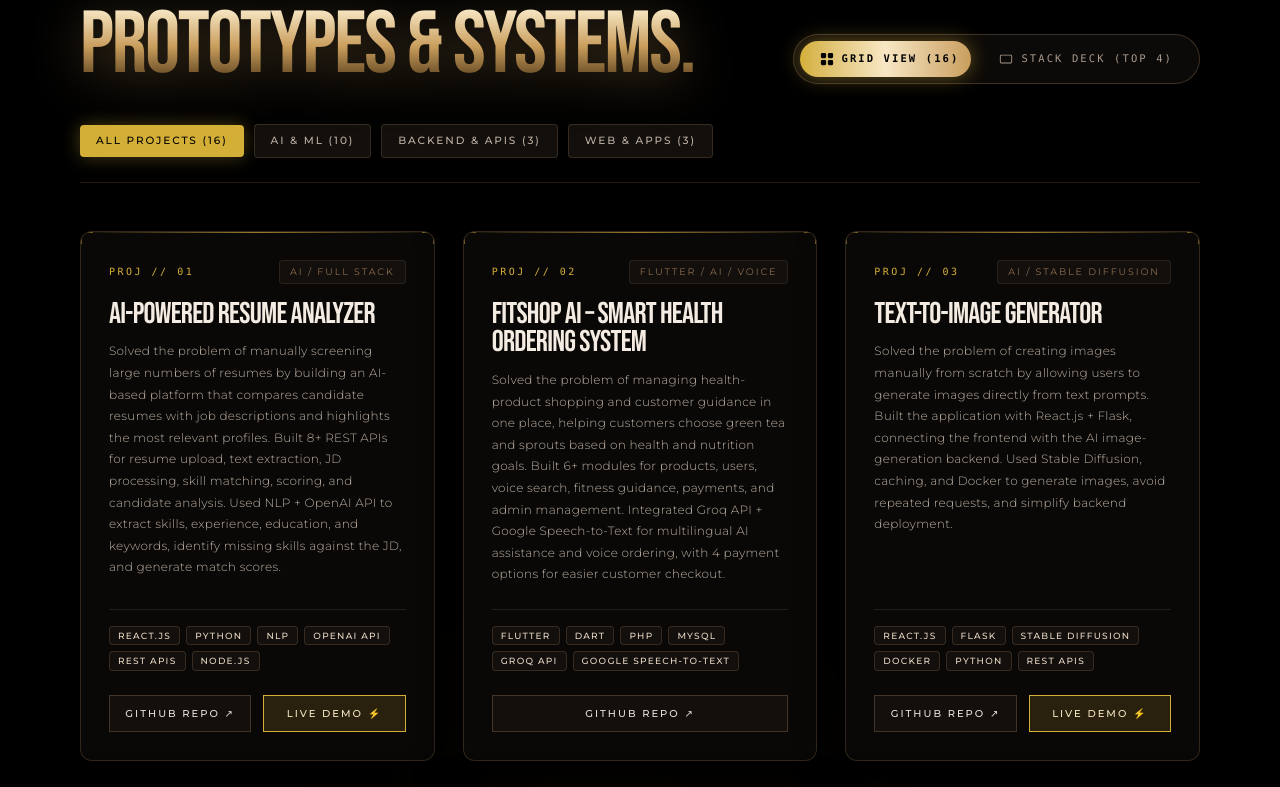
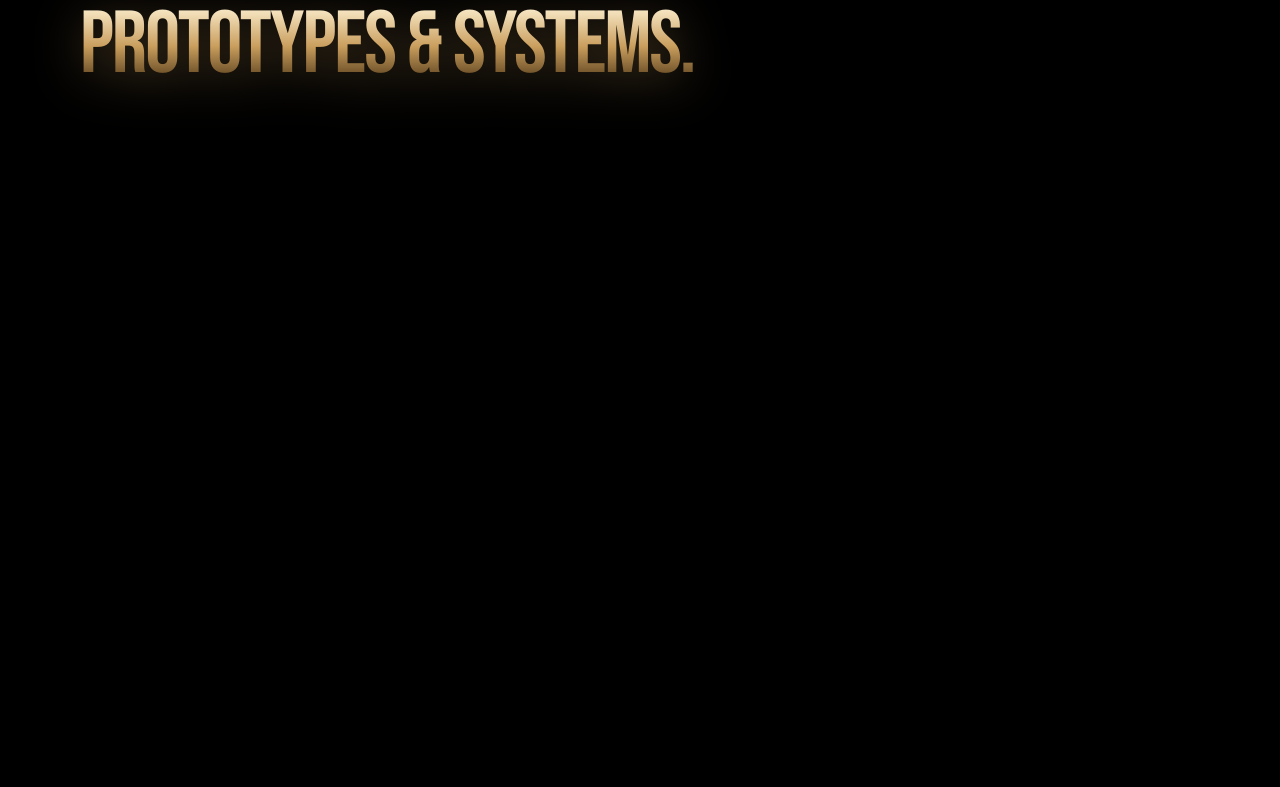
Before and after one commit to Patil-Shital-9236/shitalpatil-portfolio, a React (Vite) app: page / in a window 1280 px wide. Shown: the part 1873-2660 px from the top of the page. Built offline with nearby package versions, Linux system fonts and the light colour scheme; a web font is replaced by a local one.

Commit message:
Set Diploma first in education and present permanent top 4 Stack Deck with full Grid View below

```diff
--- a/src/components/ExperienceSection.tsx
+++ b/src/components/ExperienceSection.tsx
@@ -43,17 +43,17 @@ const journey: RouteStop[] = [
   },
   {
     id: '03',
+    year: '2020 - 2023',
+    title: 'DIPLOMA IN COMPUTER SCIENCE & ENG.',
+    organization: 'YASHWANTRAO POLYTECHNIC, ICHALKARANJI',
+    description: 'Built a strong foundation in programming, database management, and system design. (88.11%)',
+  },
+  {
+    id: '04',
     year: '2023 - 2026',
     title: 'B.TECH IN COMPUTER SCIENCE (AIML)',
     organization: 'KIT’S COLLEGE OF ENGINEERING, KOLHAPUR',
     description: 'Focused on AI, Machine Learning, and core computer science fundamentals. (C.G.P.A : 9.07)',
-  },
-  {
-    id: '04',
-    year: '2020 - 2023',
-    title: 'DIPLOMA IN COMPUTER SCIENCE & ENG.',
-    organization: 'YASHWANTRAO POLYTECHNIC, ICHALKARANJI',
-    description: 'Built a strong foundation in programming, database management, and system design. (88.11%)',
   },
 ];
 
--- a/src/components/ProjectsSection.tsx
+++ b/src/components/ProjectsSection.tsx
@@ -1,5 +1,5 @@
 import React, { useState } from 'react';
-import { motion, AnimatePresence } from 'framer-motion';
+import { motion } from 'framer-motion';
 import ScrollStack, { ScrollStackItem } from './ScrollStack';
 
 interface Project {
@@ -277,13 +277,13 @@ const allProjects: Project[] = [
 ];
 
 type FilterType = 'all' | 'ai-ml' | 'fullstack-backend' | 'web-mobile';
-type ViewMode = 'grid' | 'stack';
 
 export const ProjectsSection: React.FC = () => {
   const [activeFilter, setActiveFilter] = useState<FilterType>('all');
-  const [viewMode, setViewMode] = useState<ViewMode>('grid');
 
-  const filteredProjects =
+  const topProjects = allProjects.slice(0, 4);
+
+  const gridProjects =
     activeFilter === 'all'
       ? allProjects
       : allProjects.filter((p) => p.filterGroup === activeFilter);
@@ -298,7 +298,7 @@ export const ProjectsSection: React.FC = () => {
       <div className="absolute bottom-1/3 right-1/4 w-[32rem] h-[32rem] bg-[#8C6D4F]/5 rounded-full blur-[170px] pointer-events-none" />
 
       <div className="max-w-7xl mx-auto w-full relative z-10">
-        {/* Eyebrow Header */}
+        {/* ================= PART 1: TOP 4 FEATURED STACK DECK ================= */}
         <motion.div
           initial={{ opacity: 0, x: -20 }}
           whileInView={{ opacity: 1, x: 0 }}
@@ -310,7 +310,7 @@ export const ProjectsSection: React.FC = () => {
             className="text-[11px] font-medium tracking-[0.35em] uppercase text-[#D4AF37]"
             style={{ fontFamily: "'Montserrat', sans-serif" }}
           >
-            02 / SELECTED WORK ({allProjects.length} PROJECTS)
+            02 / FEATURED FLAGSHIP PROJECTS (TOP 4)
           </span>
           <div className="w-20 h-[1px] bg-gradient-to-r from-[#D4AF37]/80 via-[#8C6D4F]/40 to-transparent" />
         </motion.div>
@@ -321,7 +321,7 @@ export const ProjectsSection: React.FC = () => {
           whileInView={{ opacity: 1, y: 0 }}
           viewport={{ once: true }}
           transition={{ duration: 0.9, ease: [0.16, 1, 0.3, 1] }}
-          className="flex flex-col lg:flex-row lg:items-end justify-between mb-10 gap-6"
+          className="mb-8"
         >
           <h2
             className="text-5xl sm:text-6xl md:text-7xl lg:text-[5.5rem] tracking-tight uppercase leading-[0.85] select-none"
@@ -334,196 +334,12 @@ export const ProjectsSection: React.FC = () => {
               PROTOTYPES &amp; SYSTEMS.
             </span>
           </h2>
-
-          {/* View Switcher Controls */}
-          <div className="relative inline-flex items-center bg-[#0C0A08] p-1.5 rounded-full border border-[#8C6D4F]/40 shadow-[0_4px_25px_rgba(0,0,0,0.85)] self-start lg:self-auto">
-            <button
-              onClick={() => setViewMode('grid')}
-              className={`relative z-10 px-5 py-2.5 text-[10.5px] font-mono tracking-[0.2em] uppercase transition-colors duration-300 flex items-center space-x-2 rounded-full ${
-                viewMode === 'grid' ? 'text-black font-semibold' : 'text-[#A8988B] hover:text-white'
-              }`}
-            >
-              {viewMode === 'grid' && (
-                <motion.div
-                  layoutId="activeViewPill"
-                  className="absolute inset-0 bg-gradient-to-r from-[#D4AF37] via-[#F7E7C4] to-[#C99E5D] rounded-full shadow-[0_0_20px_rgba(212,175,55,0.45)] z-[-1]"
-                  transition={{ type: 'spring', stiffness: 400, damping: 30 }}
-                />
-              )}
-              <svg className="w-3.5 h-3.5 shrink-0" viewBox="0 0 16 16" fill="currentColor">
-                <path d="M1 2.5A1.5 1.5 0 012.5 1h3A1.5 1.5 0 017 2.5v3A1.5 1.5 0 015.5 7h-3A1.5 1.5 0 011 5.5v-3zM9 2.5A1.5 1.5 0 0110.5 1h3A1.5 1.5 0 0115 2.5v3A1.5 1.5 0 0113.5 7h-3A1.5 1.5 0 019 5.5v-3zM1 10.5A1.5 1.5 0 012.5 9h3A1.5 1.5 0 017 10.5v3A1.5 1.5 0 015.5 15h-3A1.5 1.5 0 011 13.5v-3zM9 10.5A1.5 1.5 0 0110.5 9h3a1.5 1.5 0 011.5 1.5v3a1.5 1.5 0 01-1.5 1.5h-3A1.5 1.5 0 019 13.5v-3z"/>
-              </svg>
-              <span>GRID VIEW ({filteredProjects.length})</span>
-            </button>
-
-            <button
-              onClick={() => setViewMode('stack')}
-              className={`relative z-10 px-5 py-2.5 text-[10.5px] font-mono tracking-[0.2em] uppercase transition-colors duration-300 flex items-center space-x-2 rounded-full ${
-                viewMode === 'stack' ? 'text-black font-semibold' : 'text-[#A8988B] hover:text-white'
-              }`}
-            >
-              {viewMode === 'stack' && (
-                <motion.div
-                  layoutId="activeViewPill"
-                  className="absolute inset-0 bg-gradient-to-r from-[#D4AF37] via-[#F7E7C4] to-[#C99E5D] rounded-full shadow-[0_0_20px_rgba(212,175,55,0.45)] z-[-1]"
-                  transition={{ type: 'spring', stiffness: 400, damping: 30 }}
-                />
-              )}
-              <svg className="w-3.5 h-3.5 shrink-0" viewBox="0 0 16 16" fill="currentColor">
-                <path d="M2.5 3A1.5 1.5 0 001 4.5v7A1.5 1.5 0 002.5 13h11a1.5 1.5 0 001.5-1.5v-7A1.5 1.5 0 0013.5 3h-11zM14 4.5v7a.5.5 0 01-.5.5h-11a.5.5 0 01-.5-.5v-7a.5.5 0 01.5-.5h11a.5.5 0 01.5.5z"/>
-              </svg>
-              <span>STACK DECK (TOP 4)</span>
-            </button>
-          </div>
         </motion.div>
 
-        {/* Category Filter Tabs */}
-        <div className="flex flex-wrap items-center gap-2.5 mb-12 border-b border-[#8C6D4F]/25 pb-6">
-          {[
-            { id: 'all', label: `ALL PROJECTS (${allProjects.length})` },
-            {
-              id: 'ai-ml',
-              label: `AI & ML (${allProjects.filter((p) => p.filterGroup === 'ai-ml').length})`,
-            },
-            {
-              id: 'fullstack-backend',
-              label: `BACKEND & APIs (${allProjects.filter((p) => p.filterGroup === 'fullstack-backend').length})`,
-            },
-            {
-              id: 'web-mobile',
-              label: `WEB & APPS (${allProjects.filter((p) => p.filterGroup === 'web-mobile').length})`,
-            },
-          ].map((tab) => (
-            <button
-              key={tab.id}
-              onClick={() => setActiveFilter(tab.id as FilterType)}
-              className={`px-4 py-2 text-[10px] sm:text-[10.5px] font-medium tracking-[0.18em] uppercase rounded-sm transition-all duration-300 ${
-                activeFilter === tab.id
-                  ? 'bg-[#D4AF37] text-black shadow-[0_0_18px_rgba(212,175,55,0.35)]'
-                  : 'bg-[#120F0C] text-[#BDB0A4] border border-[#8C6D4F]/30 hover:border-[#D4AF37]/60 hover:text-white'
-              }`}
-              style={{ fontFamily: "'Montserrat', sans-serif" }}
-            >
-              {tab.label}
-            </button>
-          ))}
-        </div>
-
-        {/* View Mode Render */}
-        <AnimatePresence mode="wait">
-          {viewMode === 'grid' ? (
-            /* ================= GRID VIEW ================= */
-            <motion.div
-              key="grid"
-              initial={{ opacity: 0, y: 15 }}
-              animate={{ opacity: 1, y: 0 }}
-              exit={{ opacity: 0, y: -15 }}
-              transition={{ duration: 0.4 }}
-              className="grid grid-cols-1 md:grid-cols-2 lg:grid-cols-3 gap-7"
-            >
-              {filteredProjects.map((project, idx) => (
-                <motion.div
-                  key={project.id}
-                  initial={{ opacity: 0, y: 20 }}
-                  whileInView={{ opacity: 1, y: 0 }}
-                  viewport={{ once: true }}
-                  transition={{ duration: 0.6, delay: idx * 0.05 }}
-                  className="relative flex flex-col justify-between p-7 bg-[#0A0806] border border-[#8C6D4F]/30 hover:border-[#D4AF37] rounded-xl transition-all duration-300 group overflow-hidden shadow-[0_15px_45px_rgba(0,0,0,0.85)] hover:shadow-[0_20px_50px_rgba(212,175,55,0.12)]"
-                >
-                  {/* Top Border Flare */}
-                  <div className="absolute top-0 left-0 right-0 h-[1px] bg-gradient-to-r from-transparent via-[#D4AF37]/70 to-transparent" />
-
-                  {/* Corner Minimal L-Brackets */}
-                  <div className="absolute top-0 left-0 w-3 h-3 border-t border-l border-[#D4AF37]/50 group-hover:border-[#D4AF37] transition-colors" />
-                  <div className="absolute top-0 right-0 w-3 h-3 border-t border-r border-[#D4AF37]/50 group-hover:border-[#D4AF37] transition-colors" />
-
-                  <div>
-                    {/* Header Row */}
-                    <div className="flex items-center justify-between mb-4">
-                      <span className="text-[10px] font-mono tracking-[0.25em] text-[#D4AF37]">
-                        PROJ // {project.number}
-                      </span>
-                      <span
-                        className="text-[9.5px] font-mono tracking-[0.2em] uppercase text-[#8C6D4F] bg-[#120F0C] px-2.5 py-1 rounded border border-[#8C6D4F]/20"
-                        style={{ fontFamily: "'Montserrat', sans-serif" }}
-                      >
-                        {project.category}
-                      </span>
-                    </div>
-
-                    {/* Title */}
-                    <h3
-                      className="text-2xl sm:text-3xl font-normal tracking-tight text-[#F4EBE2] mb-3 group-hover:text-white transition-colors uppercase leading-[0.95]"
-                      style={{ fontFamily: "'Bebas Neue', sans-serif" }}
-                    >
-                      {project.title}
-                    </h3>
-
-                    {/* Description */}
-                    <p
-                      className="text-xs text-[#BDB0A4] font-light leading-[1.8] mb-6 tracking-wide"
-                      style={{ fontFamily: "'Montserrat', sans-serif" }}
-                    >
-                      {project.description}
-                    </p>
-                  </div>
-
-                  <div>
-                    {/* Tech Pills */}
-                    <div className="flex flex-wrap gap-1.5 mb-6 pt-4 border-t border-[#8C6D4F]/20">
-                      {project.tech.map((t) => (
-                        <span
-                          key={t}
-                          className="px-2 py-0.5 text-[9px] font-medium tracking-[0.14em] uppercase rounded-sm border border-[#8C6D4F]/30 bg-[#120F0C] text-[#E8D7C5] group-hover:border-[#D4AF37]/40 transition-colors"
-                          style={{ fontFamily: "'Montserrat', sans-serif" }}
-                        >
-                          {t}
-                        </span>
-                      ))}
-                    </div>
-
-                    {/* Action Buttons */}
-                    <div className="flex items-center space-x-3">
-                      <a
-                        href={project.githubUrl}
-                        target="_blank"
-                        rel="noopener noreferrer"
-                        className="flex-1 py-2.5 text-center border border-[#8C6D4F]/40 bg-[#120F0C] hover:border-[#D4AF37] hover:bg-[#D4AF37] text-[#E8DFD8] hover:text-black text-[10px] font-medium tracking-[0.2em] uppercase transition-all duration-300"
-                        style={{ fontFamily: "'Montserrat', sans-serif" }}
-                      >
-                        GITHUB REPO ↗
-                      </a>
-                      {project.liveUrl && (
-                        <a
-                          href={project.liveUrl}
-                          target="_blank"
-                          rel="noopener noreferrer"
-                          className="flex-1 py-2.5 text-center border border-[#D4AF37] bg-[#D4AF37]/15 hover:bg-[#D4AF37] text-[#F7E7C4] hover:text-black text-[10px] font-medium tracking-[0.2em] uppercase transition-all duration-300"
-                          style={{ fontFamily: "'Montserrat', sans-serif" }}
-                        >
-                          LIVE DEMO ⚡
-                        </a>
-                      )}
-                    </div>
-                  </div>
-                </motion.div>
-              ))}
-            </motion.div>
-          ) : (
-            /* ================= STACK DECK VIEW ================= */
-            <motion.div
-              key="stack"
-              initial={{ opacity: 0, scale: 0.98 }}
-              animate={{ opacity: 1, scale: 1 }}
-              exit={{ opacity: 0, scale: 0.98 }}
-              transition={{ duration: 0.4 }}
-              className="w-full"
-            >
-              <ScrollStack
-                className="py-10"
-                itemDistance={60}
-              >
-                {filteredProjects.slice(0, 4).map((project) => (
+        {/* Permanent 3D Stack Deck for Top 4 Projects */}
+        <div className="w-full mb-28">
+          <ScrollStack className="py-6" itemDistance={60}>
+            {topProjects.map((project) => (
               <ScrollStackItem key={project.id}>
                 <div className="relative w-full p-8 sm:p-12 bg-[#0C0A08] border border-[#8C6D4F]/40 rounded-2xl shadow-[0_25px_60px_rgba(0,0,0,0.9)] overflow-hidden group">
                   {/* Top Gold Horizon Edge */}
@@ -539,7 +355,7 @@ export const ProjectsSection: React.FC = () => {
                       <div>
                         <div className="flex items-center space-x-3 mb-4">
                           <span className="text-xs font-mono tracking-[0.25em] text-[#D4AF37]">
-                                PROJ // {project.number}
+                            FLAGSHIP // {project.number}
                           </span>
                           <span
                             className="text-[10px] font-mono tracking-[0.2em] uppercase text-[#8C6D4F] bg-[#14100D] px-3 py-1 rounded border border-[#8C6D4F]/30"
@@ -627,9 +443,147 @@ export const ProjectsSection: React.FC = () => {
               </ScrollStackItem>
             ))}
           </ScrollStack>
+        </div>
+
+        {/* ================= PART 2: PERMANENT GRID VIEW FOR ALL REPOSITORIES ================= */}
+        <motion.div
+          initial={{ opacity: 0, x: -20 }}
+          whileInView={{ opacity: 1, x: 0 }}
+          viewport={{ once: true }}
+          transition={{ duration: 0.8 }}
+          className="flex items-center space-x-4 mb-5 pt-12 border-t border-[#8C6D4F]/20"
+        >
+          <span
+            className="text-[11px] font-medium tracking-[0.35em] uppercase text-[#D4AF37]"
+            style={{ fontFamily: "'Montserrat', sans-serif" }}
+          >
+            03 / ALL ENGINEERING REPOSITORIES ({allProjects.length})
+          </span>
+          <div className="w-20 h-[1px] bg-gradient-to-r from-[#D4AF37]/80 via-[#8C6D4F]/40 to-transparent" />
         </motion.div>
+
+        {/* Category Filter Tabs */}
+        <div className="flex flex-wrap items-center gap-2.5 mb-12 border-b border-[#8C6D4F]/25 pb-6">
+          {[
+            { id: 'all', label: `ALL PROJECTS (${allProjects.length})` },
+            {
+              id: 'ai-ml',
+              label: `AI & ML (${allProjects.filter((p) => p.filterGroup === 'ai-ml').length})`,
+            },
+            {
+              id: 'fullstack-backend',
+              label: `BACKEND & APIs (${allProjects.filter((p) => p.filterGroup === 'fullstack-backend').length})`,
+            },
+            {
+              id: 'web-mobile',
+              label: `WEB & APPS (${allProjects.filter((p) => p.filterGroup === 'web-mobile').length})`,
+            },
+          ].map((tab) => (
+            <button
+              key={tab.id}
+              onClick={() => setActiveFilter(tab.id as FilterType)}
+              className={`px-4 py-2 text-[10px] sm:text-[10.5px] font-medium tracking-[0.18em] uppercase rounded-sm transition-all duration-300 ${
+                activeFilter === tab.id
+                  ? 'bg-[#D4AF37] text-black shadow-[0_0_18px_rgba(212,175,55,0.35)]'
+                  : 'bg-[#120F0C] text-[#BDB0A4] border border-[#8C6D4F]/30 hover:border-[#D4AF37]/60 hover:text-white'
+              }`}
+              style={{ fontFamily: "'Montserrat', sans-serif" }}
+            >
+              {tab.label}
+            </button>
+          ))}
+        </div>
+
+        {/* Permanent Grid View */}
+        <div className="grid grid-cols-1 md:grid-cols-2 lg:grid-cols-3 gap-7">
+          {gridProjects.map((project, idx) => (
+            <motion.div
+              key={project.id}
+              initial={{ opacity: 0, y: 20 }}
+              whileInView={{ opacity: 1, y: 0 }}
+              viewport={{ once: true }}
+              transition={{ duration: 0.6, delay: idx * 0.05 }}
+              className="relative flex flex-col justify-between p-7 bg-[#0A0806] border border-[#8C6D4F]/30 hover:border-[#D4AF37] rounded-xl transition-all duration-300 group overflow-hidden shadow-[0_15px_45px_rgba(0,0,0,0.85)] hover:shadow-[0_20px_50px_rgba(212,175,55,0.12)]"
+            >
+              {/* Top Border Flare */}
+              <div className="absolute top-0 left-0 right-0 h-[1px] bg-gradient-to-r from-transparent via-[#D4AF37]/70 to-transparent" />
+
+              {/* Corner Minimal L-Brackets */}
+              <div className="absolute top-0 left-0 w-3 h-3 border-t border-l border-[#D4AF37]/50 group-hover:border-[#D4AF37] transition-colors" />
+              <div className="absolute top-0 right-0 w-3 h-3 border-t border-r border-[#D4AF37]/50 group-hover:border-[#D4AF37] transition-colors" />
+
+              <div>
+                {/* Header Row */}
+                <div className="flex items-center justify-between mb-4">
+                  <span className="text-[10px] font-mono tracking-[0.25em] text-[#D4AF37]">
+                    PROJ // {project.number}
+                  </span>
+                  <span
+                    className="text-[9.5px] font-mono tracking-[0.2em] uppercase text-[#8C6D4F] bg-[#120F0C] px-2.5 py-1 rounded border border-[#8C6D4F]/20"
+                    style={{ fontFamily: "'Montserrat', sans-serif" }}
+                  >
+                    {project.category}
+                  </span>
+                </div>
+
+                {/* Title */}
+                <h3
+                  className="text-2xl sm:text-3xl font-normal tracking-tight text-[#F4EBE2] mb-3 group-hover:text-white transition-colors uppercase leading-[0.95]"
+                  style={{ fontFamily: "'Bebas Neue', sans-serif" }}
+                >
+                  {project.title}
+                </h3>
+
+                {/* Description */}
+                <p
+                  className="text-xs text-[#BDB0A4] font-light leading-[1.8] mb-6 tracking-wide"
+                  style={{ fontFamily: "'Montserrat', sans-serif" }}
+                >
+                  {project.description}
+                </p>
+              </div>
+
+              <div>
+                {/* Tech Pills */}
+                <div className="flex flex-wrap gap-1.5 mb-6 pt-4 border-t border-[#8C6D4F]/20">
+                  {project.tech.map((t) => (
+                    <span
+                      key={t}
+                      className="px-2 py-0.5 text-[9px] font-medium tracking-[0.14em] uppercase rounded-sm border border-[#8C6D4F]/30 bg-[#120F0C] text-[#E8D7C5] group-hover:border-[#D4AF37]/40 transition-colors"
+                      style={{ fontFamily: "'Montserrat', sans-serif" }}
+                    >
+                      {t}
+                    </span>
+                  ))}
+                </div>
+
+                {/* Action Buttons */}
+                <div className="flex items-center space-x-3">
+                  <a
+                    href={project.githubUrl}
+                    target="_blank"
+                    rel="noopener noreferrer"
+                    className="flex-1 py-2.5 text-center border border-[#8C6D4F]/40 bg-[#120F0C] hover:border-[#D4AF37] hover:bg-[#D4AF37] text-[#E8DFD8] hover:text-black text-[10px] font-medium tracking-[0.2em] uppercase transition-all duration-300"
+                    style={{ fontFamily: "'Montserrat', sans-serif" }}
+                  >
+                    GITHUB REPO ↗
+                  </a>
+                  {project.liveUrl && (
+                    <a
+                      href={project.liveUrl}
+                      target="_blank"
+                      rel="noopener noreferrer"
+                      className="flex-1 py-2.5 text-center border border-[#D4AF37] bg-[#D4AF37]/15 hover:bg-[#D4AF37] text-[#F7E7C4] hover:text-black text-[10px] font-medium tracking-[0.2em] uppercase transition-all duration-300"
+                      style={{ fontFamily: "'Montserrat', sans-serif" }}
+                    >
+                      LIVE DEMO ⚡
+                    </a>
                   )}
-        </AnimatePresence>
+                </div>
+              </div>
+            </motion.div>
+          ))}
+        </div>
       </div>
     </section>
   );
```
Lines whose indentation alone changed are shown as unchanged.
